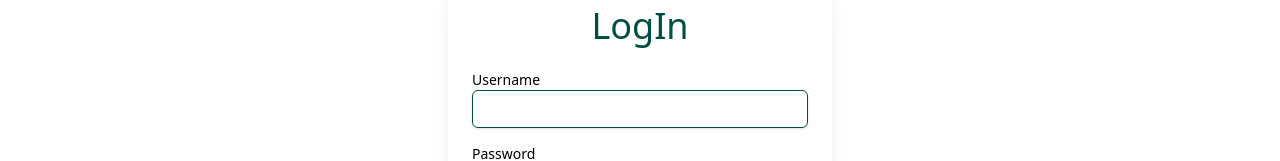
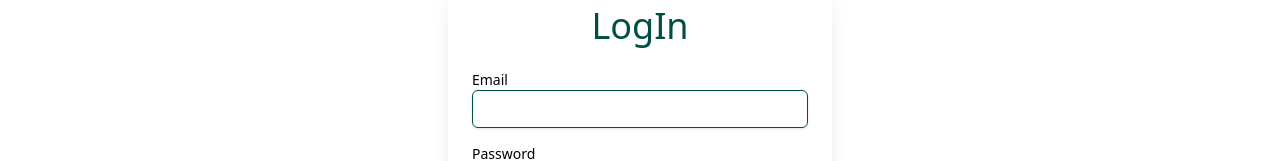
Before and after one commit to Anasthesie/flower-shop-final-exam, a React (Vite) app: page /log-in in a window 1280 px wide. Shown: the part 170-331 px from the top of the page. Built offline with nearby package versions, Linux system fonts and the light colour scheme.

Commit message:
changed username to email

```diff
--- a/src/components/login.jsx
+++ b/src/components/login.jsx
@@ -7,7 +7,7 @@ export default function Login() {
         <h2 className="text-center text-4xl text-green mb-6">LogIn</h2>
         <form>
           <div className="mb-4">
-            <Input type="text" name="username" label={"Username"} />
+            <Input type="text" name="email" label={"Email"} />
           </div>
           <div className="mb-6">
             <Input type="password" name="password" label={"Password"} />
```
